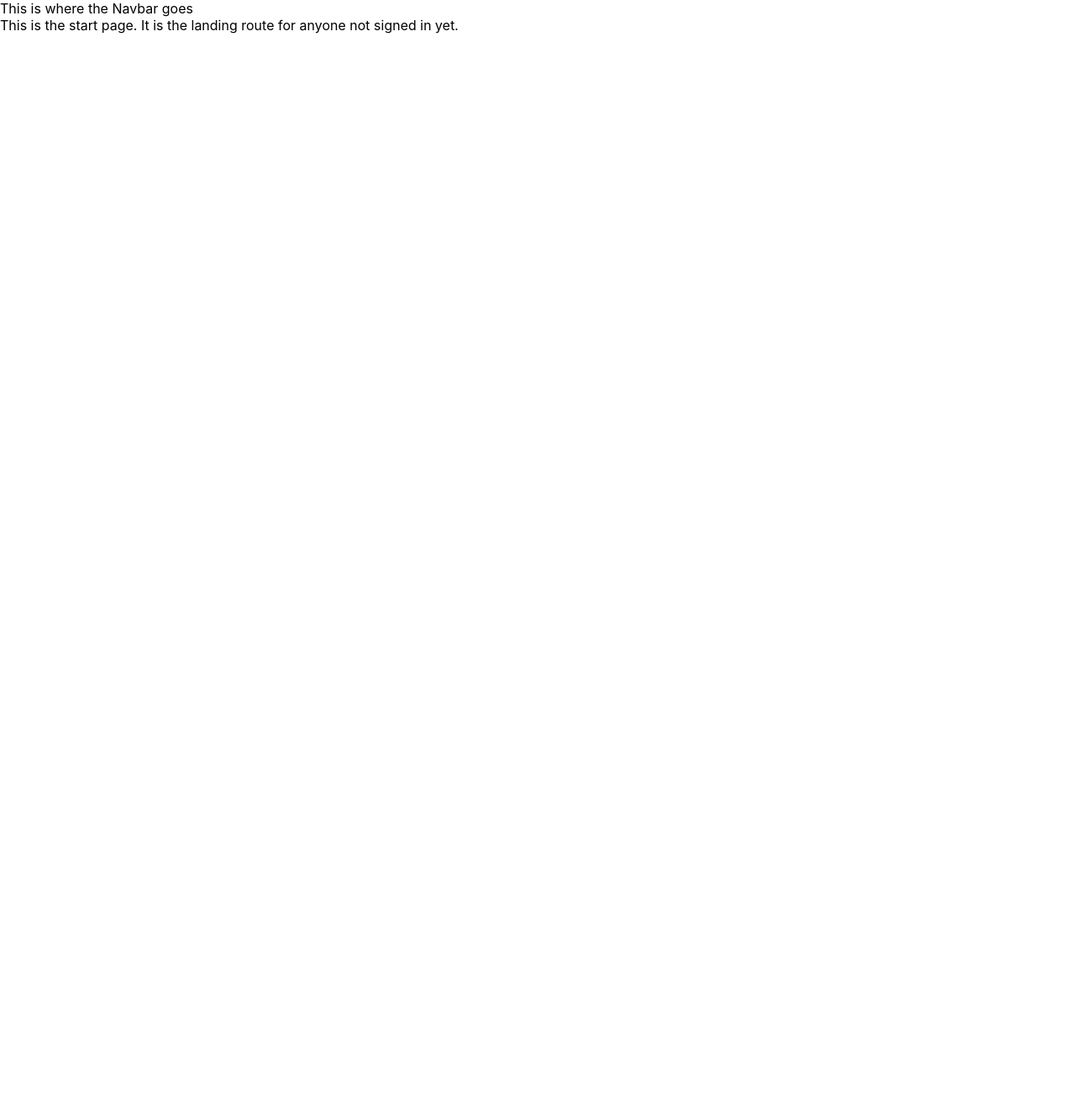
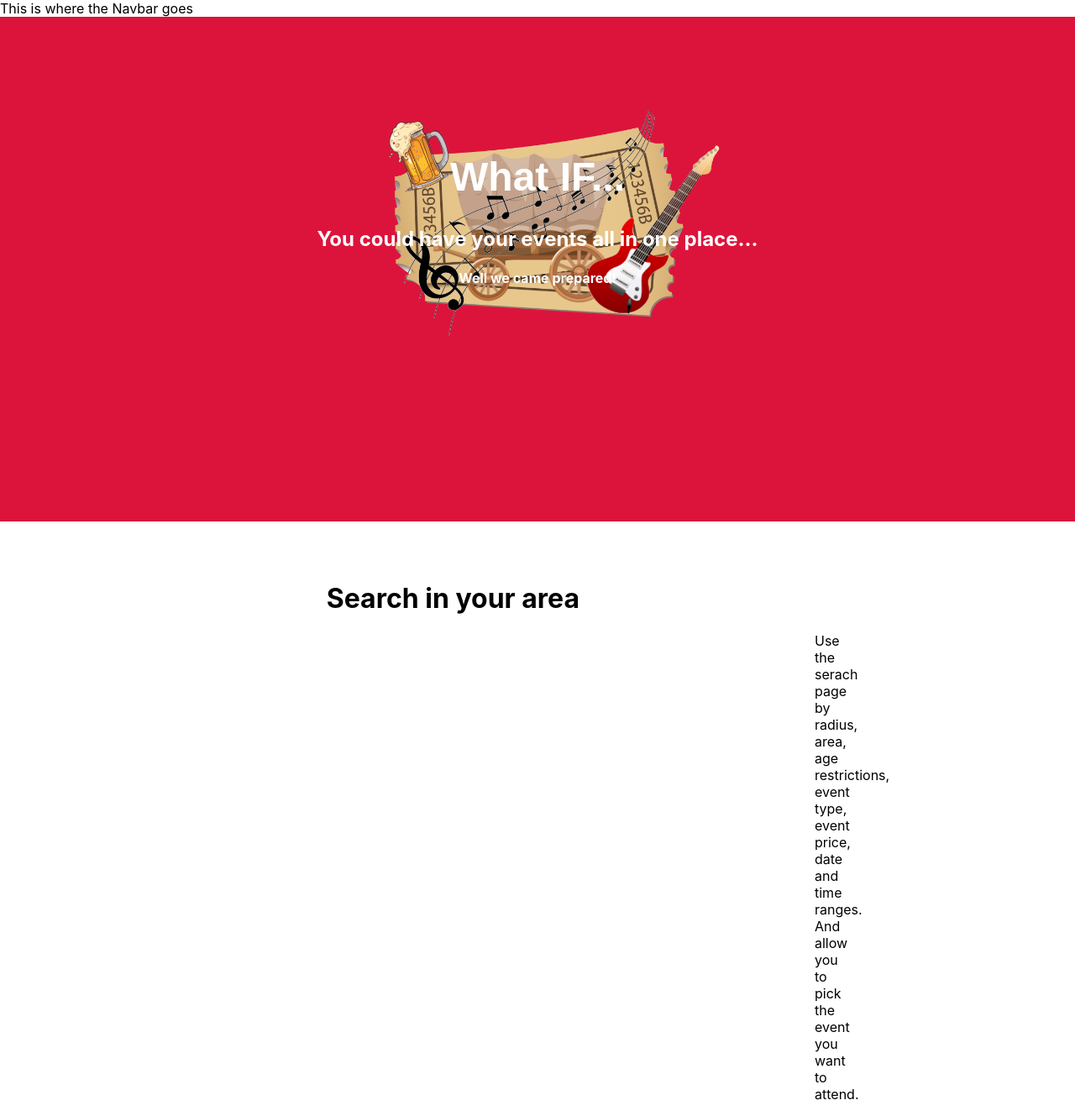
Before and after one commit to GangblankWolf/Ticket-Wagon, a React (Create React App) app: page /home in a window 1280 px wide. Shown: the whole page at 84% size. Before the commit the page ends 800 px from the top, so only its background shows below. Built offline with nearby package versions, Linux system fonts and the light colour scheme.

Commit message:
First commit for startpage

```diff
--- a/public/index.html
+++ b/public/index.html
@@ -24,7 +24,7 @@
       work correctly both with client-side routing and a non-root public URL.
       Learn how to configure a non-root public URL by running `npm run build`.
     -->
-    <title>React App</title>
+    <title>Ticket Wagon</title>
   </head>
   <body>
     <noscript>You need to enable JavaScript to run this app.</noscript>
--- a/src/start-page/StartPage.css
+++ b/src/start-page/StartPage.css
@@ -3,3 +3,45 @@
 body{
    color: var(--example-font-color);
 }
+
+.Container1 {
+   color: white;
+   background-image: url('/public/Ticketwagon.png');
+   background-repeat: no-repeat;
+  background-attachment: fixed;
+  background-position-y: 100px;
+  background-position-x: center;
+   background-color: crimson;
+   background-size: 35%;
+   padding-top: 2%;
+   padding-bottom: 5.9%;
+   height: 500px
+}
+
+.textposition {
+text-align: center;
+padding-top: 105.5px;
+}
+
+#whatif {
+   font-family: sans-serif;
+   font-weight: bolder;
+   font-size: xxx-large;
+}
+
+.SearchDescription {
+   text-align: end;
+   padding-right: 450px;
+   padding-top: 50px;
+   padding-left: 10px;
+}
+
+#Title {
+   padding-right: 140px;
+   padding-left: 30px;
+   font-size: xx-large;
+}
+
+#description1 {
+   padding-left: 960px;
+}
--- a/src/start-page/StartPage.js
+++ b/src/start-page/StartPage.js
@@ -1,9 +1,20 @@
 import './StartPage.css';
-
+//This is the start page. It is the landing route for anyone not signed in yet.//
 function StartPage() {
    return(
       <div>
-         This is the start page. It is the landing route for anyone not signed in yet.
+      <div class="Container1">
+         <div class="textposition">
+        <h1 id="whatif">What IF...</h1>
+        <h2>You could have your events all in one place...</h2>
+        <h4>Well we came prepared!</h4>
+        </div>
+      </div>
+      <div class="SearchDescription">
+         <h1 id="Title">Search in your area</h1>
+         <p id="description1">Use the serach page by radius, area, age restrictions, event type, event price, date and time ranges. And allow you to pick the event you want to attend.</p>
+      </div>
+      <div class="CalenderDescription"></div>
       </div>
    )
 }
```
Also changed, not shown: public/Ticketwagon.png (added).
